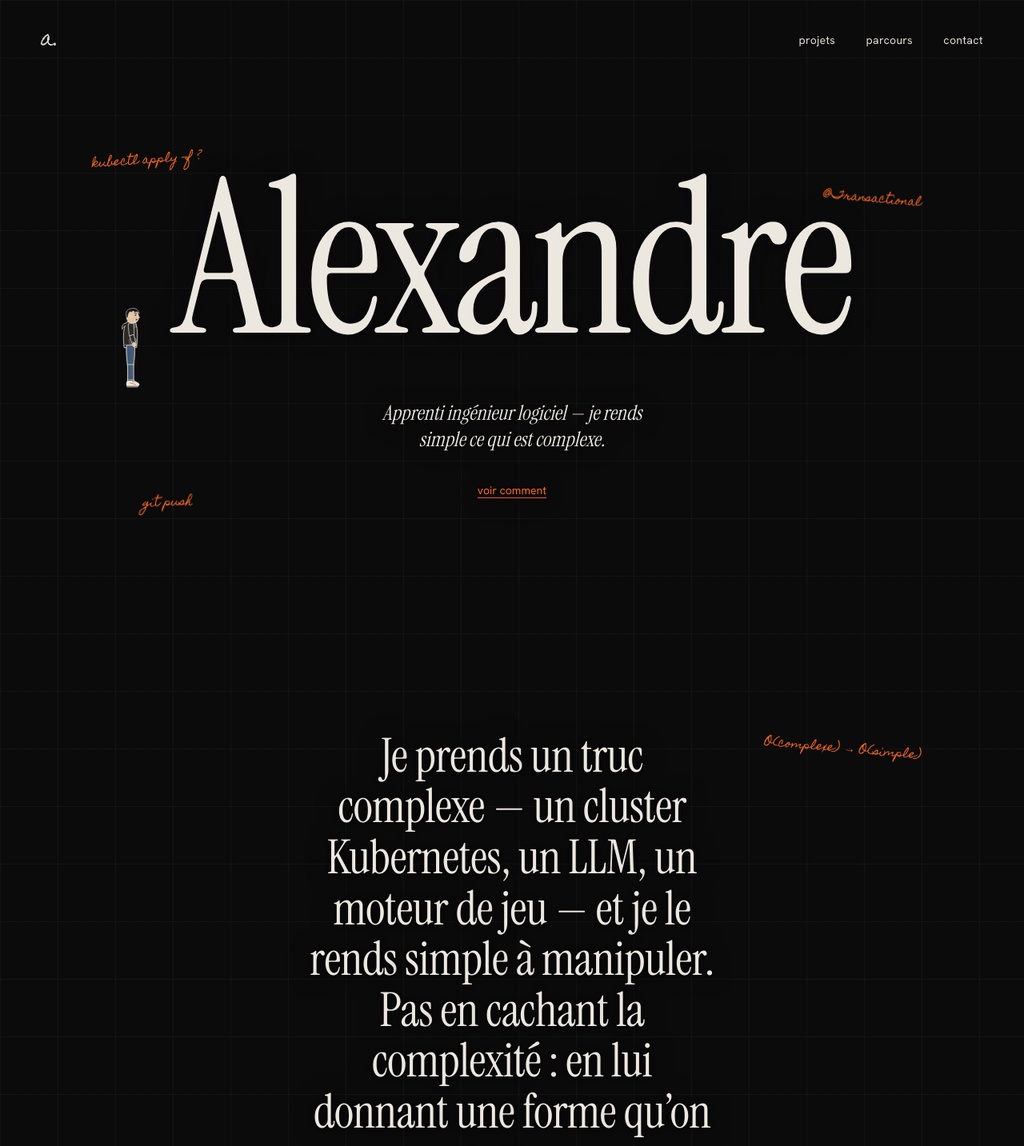
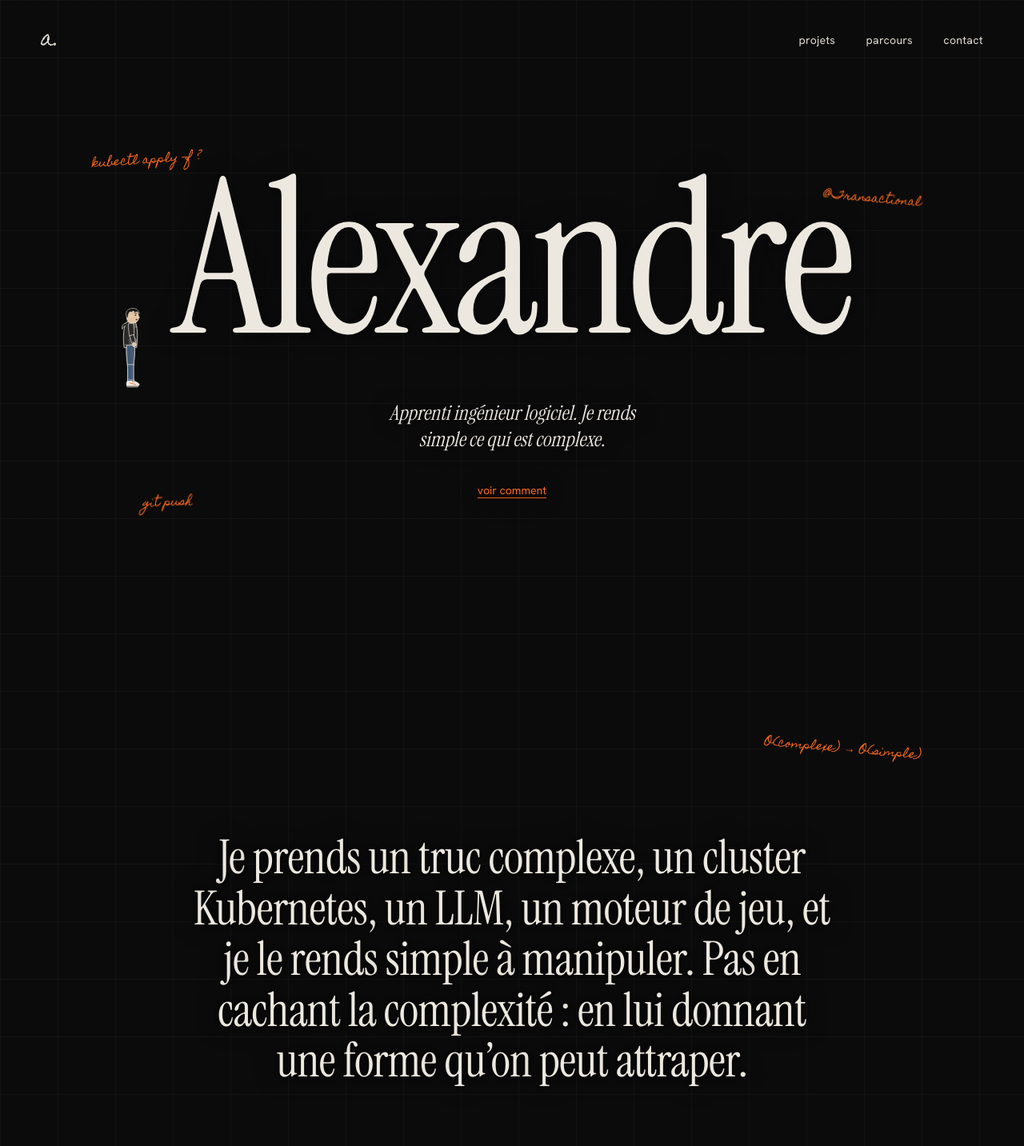
Before and after one commit to GuedesAlexandre/portfolio_2026, a React (Vite) app: page / in a window 1280 px wide. Shown: the top 1433 px of the page at 80% size. Built offline with nearby package versions, Linux system fonts and the light colour scheme; no server answers.

Commit message:
copy: manifeste plus large, suppression des tirets

```diff
--- a/src/sections/Contact.tsx
+++ b/src/sections/Contact.tsx
@@ -9,7 +9,7 @@ export function Contact() {
       <ul className="contact-links">
         {CONTACT.links.map((l) => <li key={l.label}><a href={l.href}>{l.label} <ArrowIcon /></a></li>)}
       </ul>
-      <p className="contact-foot">Alexandre — 2026</p>
+      <p className="contact-foot">Alexandre, 2026</p>
     </footer>
   );
 }
--- a/src/story/about.ts
+++ b/src/story/about.ts
@@ -1,6 +1,6 @@
-export const TAGLINE = 'Apprenti ingénieur logiciel — je rends simple ce qui est complexe.';
+export const TAGLINE = 'Apprenti ingénieur logiciel. Je rends simple ce qui est complexe.';
 export const MANIFESTO =
-  'Je prends un truc complexe — un cluster Kubernetes, un LLM, un moteur de jeu — et je le rends simple à manipuler. Pas en cachant la complexité : en lui donnant une forme qu’on peut attraper.';
+  'Je prends un truc complexe, un cluster Kubernetes, un LLM, un moteur de jeu, et je le rends simple à manipuler. Pas en cachant la complexité : en lui donnant une forme qu’on peut attraper.';
 export const STACK = [
   { part: 'Front', value: 'React, Angular, TypeScript' },
   { part: 'Back', value: 'Java, Spring Boot' },
--- a/src/story/projects.ts
+++ b/src/story/projects.ts
@@ -35,7 +35,7 @@ export const PROJECTS: Project[] = [
     summary: 'Un « conseil du soir » : plutôt qu’un catalogue à faire défiler, on décrit son envie du moment et un LLM local négocie avec toi le film à regarder.',
     details: [
       'llama.cpp intégré en Java via java-llama.cpp, modèle Qwen2.5-7B-Instruct au format GGUF, sur CPU comme sur GPU.',
-      'Stack imposée par le cours de Java avancé : Helidon SE, jOOQ, SQLite, Svelte et Bits UI — Flyway interdit.',
+      'Stack imposée par le cours de Java avancé : Helidon SE, jOOQ, SQLite, Svelte et Bits UI. Flyway interdit.',
     ],
     stack: ['Helidon SE', 'jOOQ', 'SQLite', 'Svelte', 'Qwen2.5-7B'],
     note: 'un LLM, en local',
--- a/src/styles/v3.css
+++ b/src/styles/v3.css
@@ -32,7 +32,7 @@ main, .contact { position: relative; z-index: 1; }
 /* ---------- Manifeste ---------- */
 .manifesto { position: relative; min-height: 260vh; }
 .manifesto-sticky { position: sticky; top: 0; height: 100vh; display: grid; place-items: center; padding: 0 var(--gutter); text-align: center; }
-.manifesto-text { margin: 0 auto; max-width: 19ch; font: 400 clamp(36px, 4.6vw, 76px) / 1.08 var(--serif); letter-spacing: -0.01em; position: relative; z-index: 7; }
+.manifesto-text { margin: 0 auto; max-width: 30ch; font: 400 clamp(36px, 4.6vw, 76px) / 1.08 var(--serif); letter-spacing: -0.01em; position: relative; z-index: 7; }
 .manifesto-text span { color: #2c2b29; transition: color 0.35s cubic-bezier(0.16, 1, 0.3, 1); }
 .manifesto-text span.is-lit { color: var(--ink); }
 .manifesto .n-4 { right: 10%; top: 16%; transform: rotate(5deg); }
```
